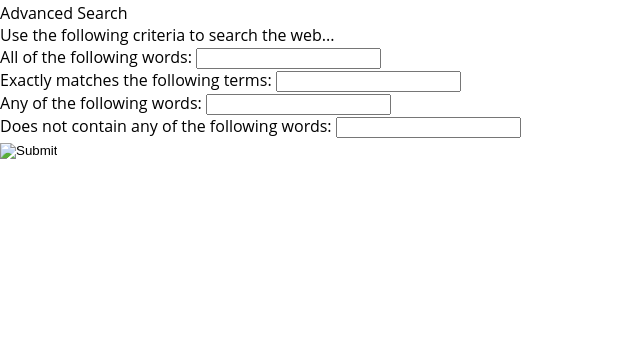
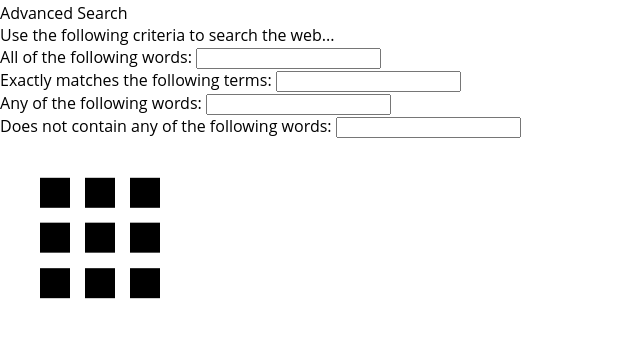
Before and after one commit to Web-dut-2022fall/project-0-xffpp, a plain HTML site: page project0/advancedsearch.html in a window 1280 px wide. Shown: the part 127-464 px from the top of the page, without its empty margins (0-640 px from the left). Drawn offline with Linux system fonts and the light colour scheme.

Commit message:
Update advancedsearch.html

```diff
--- a/project0/advancedsearch.html
+++ b/project0/advancedsearch.html
@@ -43,7 +43,7 @@
                 <div class="form-group">
                     <label></label>
                     <div class="right-align">
-                        <input type="image" class="search-button" src="img/google.png">
+                        <input type="image" class="search-button" src="../project0/public/menu.png">
                     </div>
                 </div>
             </form>
```
